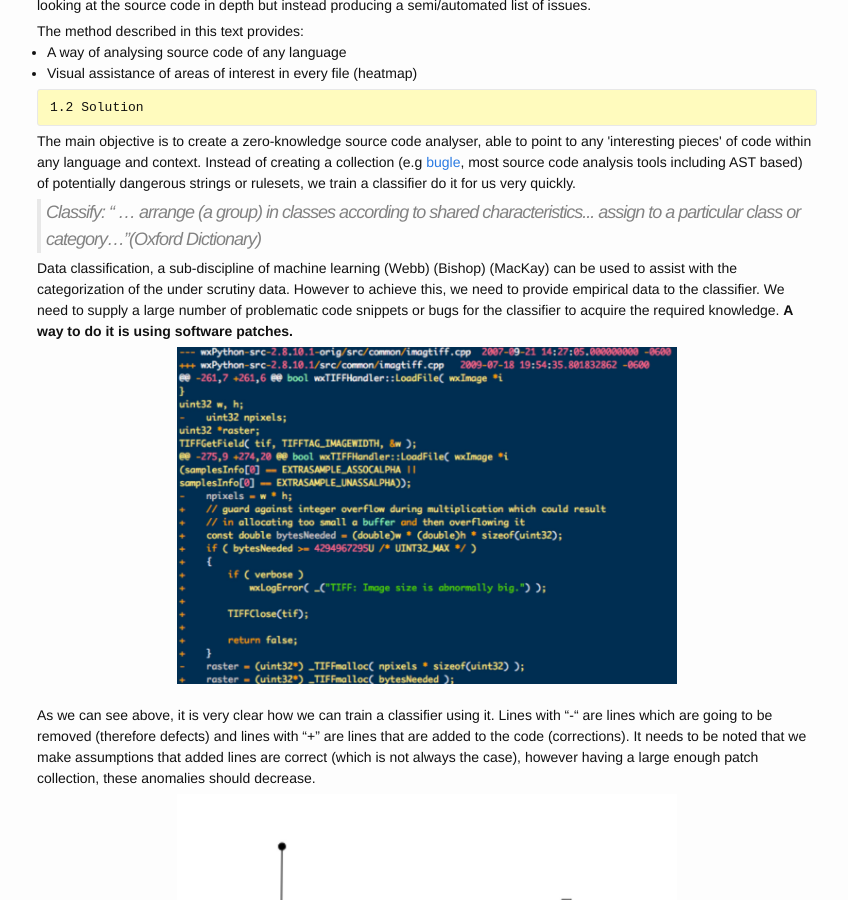
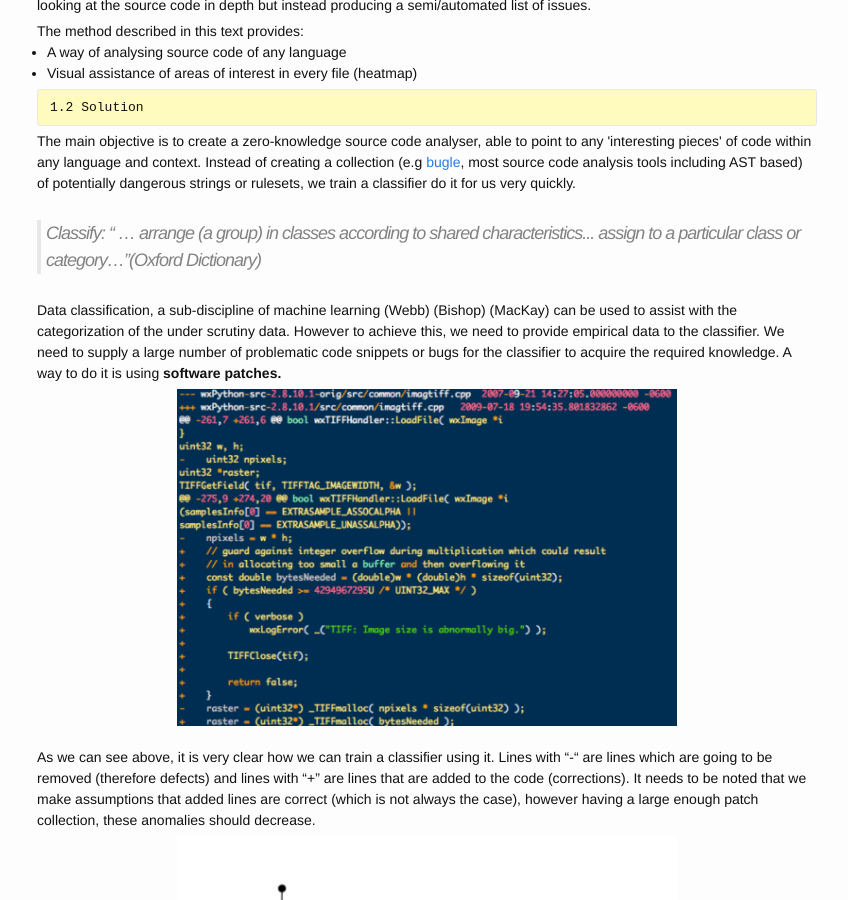
Before and after one commit to cphr/cphr.github.io, a Jekyll site: the page built from _posts/2026-02-08-Karma-Automated-source-code-defect-identification-method.html, in a window 1280 px wide and 900 px high, scrolled down 873 px. Shown: the whole window, without its empty margins (213-1061 px from the left). Built offline with Jekyll 4.4.1, drawn with Linux system fonts in a browser that asks for light colours.

```diff
--- a/_posts/2026-02-08-Karma-Automated-source-code-defect-identification-method.html
+++ b/_posts/2026-02-08-Karma-Automated-source-code-defect-identification-method.html
@@ -68,12 +68,12 @@ The method described in this text provides:
 <p>
 The main objective is to create a zero-knowledge source code analyser, able to point to any 'interesting pieces' of code within any language and context. Instead of creating a collection (e.g <a href="http://cipher.org.uk/Bugle/">bugle</a>, most source code analysis tools including AST based) of potentially dangerous strings or rulesets, we train a classifier do it for us very quickly.
 </p>
-
+<br>
 <blockquote>Classify: “ … arrange (a group) in classes according to shared characteristics... assign to a particular class or category…”(Oxford Dictionary)</blockquote>
-
+<br>
 <p>
 Data classification, a sub-discipline of machine learning (Webb) (Bishop) (MacKay) can be used to assist with the categorization of the under scrutiny data. However to achieve this, we need to provide empirical data to the classifier. We need to supply a large number of problematic code snippets or bugs for the classifier to acquire the required knowledge.
-<strong>A way to do it is using software patches.</strong>
+A way to do it is using <strong>software patches.</strong>
 </p>
 
 <center><img src="/assets/patch.jpg" width=500></center>
```
